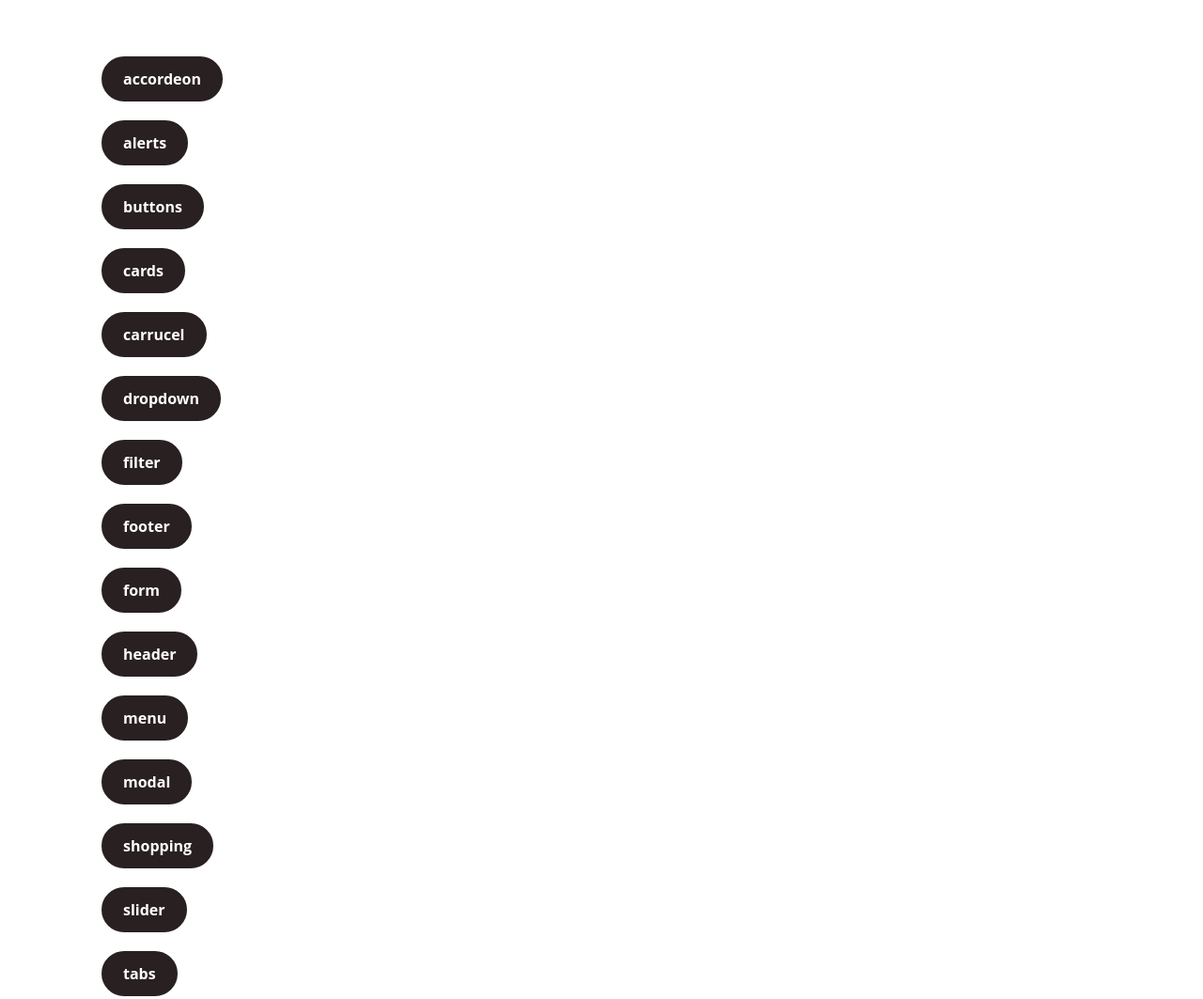
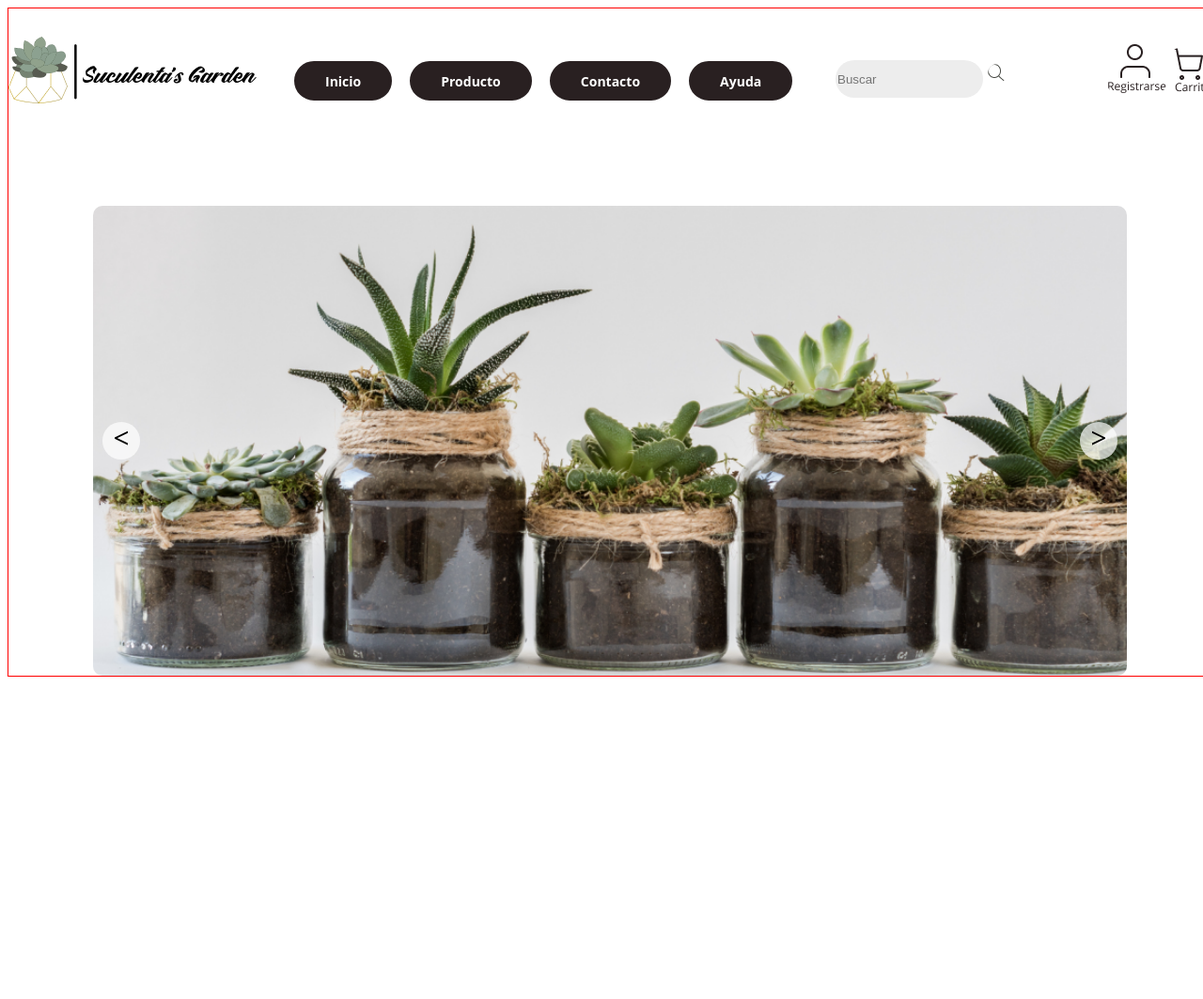
Before and after one commit to jeanToru/Suculentas-e-commerce, a website: page index.html in a window 1280 px wide. Shown: the top 1063 px of the page at 94% size. After the commit the page ends 800 px from the top, so only its background shows below. Drawn offline with Linux system fonts and the light colour scheme; files whose address does not match are found by name; a web font is replaced by a local one.

Commit message:
agrego slider

```diff
--- a/index.html
+++ b/index.html
@@ -12,24 +12,57 @@
     <title>Suculenta's Garden</title>
   </head>
   <body>
-    <div class="content--buttons">
-      <a class="button-principal" href="./html/accordeon.html">accordeon</a>
-      <a class="button-principal" href="./html/alerts.html">alerts</a>
-      <a class="button-principal" href="./html/buttons.html">buttons</a>
-      <a class="button-principal" href="./html/cards.html">cards</a>
-      <a class="button-principal" href="./html/carrucel.html">carrucel</a>
-      <a class="button-principal" href="./html/dropdown.html">dropdown</a>
-      <a class="button-principal" href="./html/filter.html">filter</a>
-      <a class="button-principal" href="./html/footer.html">footer</a>
-      <a class="button-principal" href="./html/form.html">form</a>
-      <a class="button-principal" href="./html/header.html">header</a>
-      <a class="button-principal" href="./html/menu--hamburguer.html">menu</a>
-      <a class="button-principal" href="./html/modal.html">modal</a>
-      <a class="button-principal" href="./html/shopping.html">shopping</a>
-      <a class="button-principal" href="./html/slider.html">slider</a>
-      <a class="button-principal" href="./html/tabs.html">tabs</a>
-      <a class="button-principal" href="./html/tipografias.html">tipografias</a>
+    <div id="wrapper--principal">
+      <div id="wrapper-second">
+        <!---------header--------->
+        <div class="header clearfix">
+          <div class="tangle-1 clearfix">
+
+            <div class="header__logo">
+              <img src="img/logo.png" alt="Logo de Suculenta's Garden">
             </div>
 
+            <div class="header__menu">
+              <ul class="menu__nav clearfix">
+                <li class="nav__list button-principal"><a href="#">Inicio</a></li>
+                <li class="nav__list button-principal"><a href="#">Producto</a></li>
+                <li class="nav__list button-principal"><a href="#">Contacto</a></li>
+                <li class="nav__list button-principal"><a href="#">Ayuda</a></li>
+              </ul>
+            </div>
+          </div>
+
+          <div class="tangle-2 clearfix">
+            <div class="search__bar">
+              <input type="text" placeholder="Buscar">
+              <img src="img/buscar.png">
+            </div>
+
+            <div class="signincart">
+              <a href="#signincart__modal"> <img src="img/Registrarse.png"></a>
+              <a href="#"><img class="cart" src="img/Carrito.png"></a>
+            </div>
+          </div>
+        </div>
+
+        <!---------slider--------->
+        <div class="container-slider">
+          <div id="slider" class="slider">
+            <div class="slider--section">
+              <img src="img/slider-1.png" alt="" class="slider--img">
+            </div>
+            <div class="slider--section">
+              <img src="img//slider-3.jpg" alt="" class="slider--img">
+            </div>
+            <div class="slider--section">
+              <img src="img/slider-2.png" alt="" class="slider--img">
+            </div>
+          </div>
+          <div class="slider--btn slider--btn--right" id="btn--right">&#62;</div>
+          <div class="slider--btn slider--btn--left" id="btn--left">&#60;</div>
+        </div>
+      </div>
+    </div>
+    <script src="js/slider.js"></script>
   </body>
 </html>
--- a/sass/components/_modal.scss
+++ b/sass/components/_modal.scss
@@ -66,7 +66,7 @@
   pointer-events:none;
   transition: all 1s;
 }
-#sign__in__modal:target{
+#signincart__modal:target{
   display: block;
   pointer-events:auto;
 }
--- a/sass/partials/_footer.scss
+++ b/sass/partials/_footer.scss
@@ -37,7 +37,7 @@
     color: $light-brown-hover;
     text-decoration: underline;
   }
-
+}
 .follow-us{
   display: block;
   float: right;
--- a/sass/partials/_header.scss
+++ b/sass/partials/_header.scss
@@ -12,8 +12,8 @@
   background-color: $white;
   height: 110px;
   margin: 0 auto;
+  margin-bottom: 100px;
   width: 1280px;
-
   font-size: 18px;
 }
 
@@ -77,7 +77,7 @@
 
 }
 
-.sign__in__cart{
+.signincart{
   margin-top: 38px;
   float: right;
 }
--- a/sass/settings/_global.scss
+++ b/sass/settings/_global.scss
@@ -37,3 +37,13 @@ a{
   clear: both;
   display: table;
 }
+
+#wrapper--principal{
+  border: 1px solid red;
+  margin: 0 auto;
+  width: 1280px;
+}
+#wrapper--second{
+  border: 1px solid blue;
+  width: 1280px;
+}
```
Also changed, not shown: componentes.html (added, +35 -0 lines), css/styles.css. Lines whose indentation alone changed are shown as unchanged.
